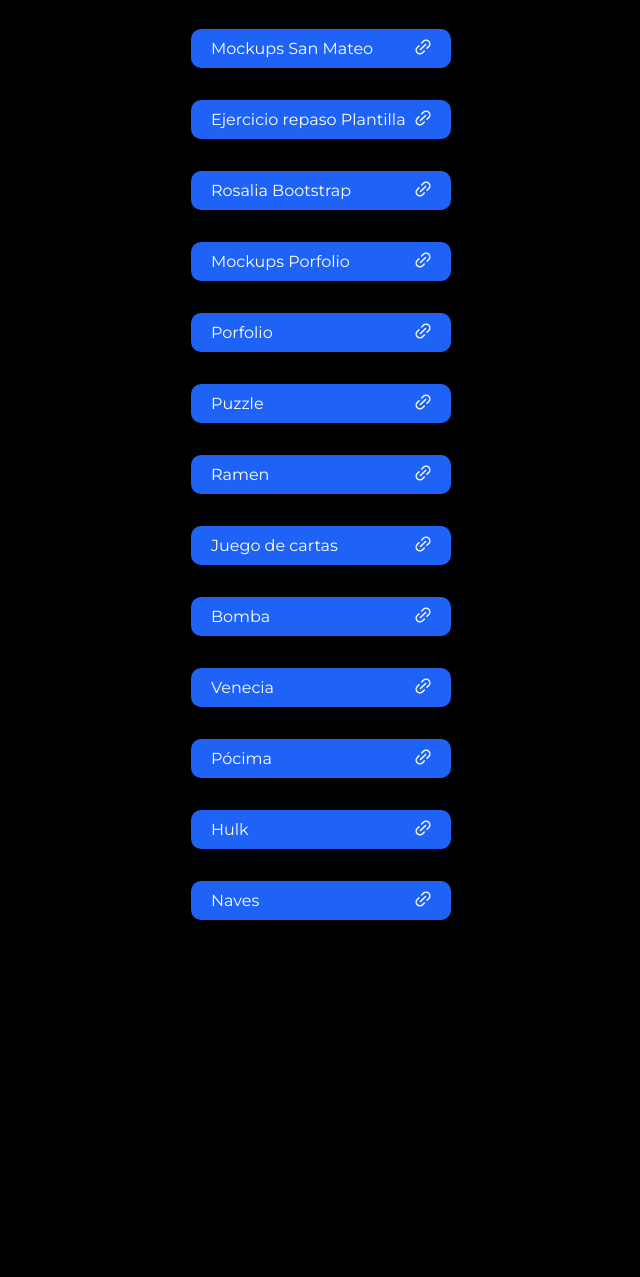
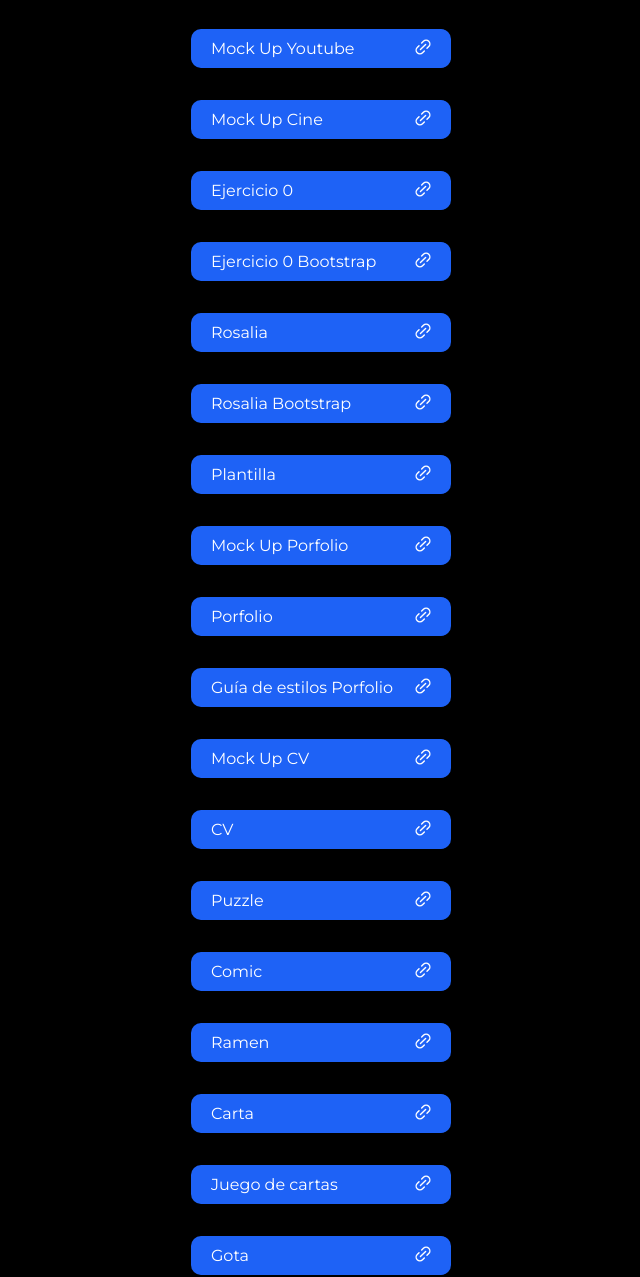
Before and after one commit to RodrigoMurilloBannuelos/Repositorio_DIW, a plain HTML site: page index.html in a window 1280 px wide. Shown: the part 195-1472 px from the top of the page, without its empty margins (319-959 px from the left). Before the commit the page ends 1131 px from the top, so only its background shows below. Drawn offline with nearby package versions, Linux system fonts and the light colour scheme.

Commit message:
first commit

```diff
--- a/index.html
+++ b/index.html
@@ -12,19 +12,30 @@
 		<h1>Proyectos de <span id="first">Dise&ntilde;o </span><br>de <span id="second">Intefaces Web</span></h1>
 	</div>
 	<div id="links">
-		<a href="#">Mockups San Mateo <ion-icon name="link-outline"></ion-icon></a>
-		<a href="#">Ejercicio repaso Plantilla <ion-icon name="link-outline"></ion-icon></a>
+		<a href="#">Mock Up Youtube <ion-icon name="link-outline"></ion-icon></a>
+		<a href="#">Mock Up Cine <ion-icon name="link-outline"></ion-icon></a>
+		<a href="#">Ejercicio 0 <ion-icon name="link-outline"></ion-icon></a>
+		<a href="#">Ejercicio 0 Bootstrap <ion-icon name="link-outline"></ion-icon></a>
+		<a href="#">Rosalia <ion-icon name="link-outline"></ion-icon></a>
 		<a href="#">Rosalia Bootstrap <ion-icon name="link-outline"></ion-icon></a>
-		<a href="#">Mockups Porfolio <ion-icon name="link-outline"></ion-icon></a>
+		<a href="#">Plantilla <ion-icon name="link-outline"></ion-icon></a>
+		<a href="#">Mock Up Porfolio <ion-icon name="link-outline"></ion-icon></a>
 		<a href="#">Porfolio <ion-icon name="link-outline"></ion-icon></a>
+		<a href="#">Gu&iacute;a de estilos Porfolio <ion-icon name="link-outline"></ion-icon></a>
+		<a href="#">Mock Up CV <ion-icon name="link-outline"></ion-icon></a>
+		<a href="#">CV <ion-icon name="link-outline"></ion-icon></a>
 		<a href="#">Puzzle <ion-icon name="link-outline"></ion-icon></a>
+		<a href="#">Comic <ion-icon name="link-outline"></ion-icon></a>
 		<a href="#">Ramen <ion-icon name="link-outline"></ion-icon></a>
+		<a href="#">Carta <ion-icon name="link-outline"></ion-icon></a>
 		<a href="#">Juego de cartas <ion-icon name="link-outline"></ion-icon></a>
+		<a href="#">Gota <ion-icon name="link-outline"></ion-icon></a>
 		<a href="#">Bomba <ion-icon name="link-outline"></ion-icon></a>
 		<a href="#">Venecia <ion-icon name="link-outline"></ion-icon></a>
 		<a href="#">Pócima <ion-icon name="link-outline"></ion-icon></a>
 		<a href="#">Hulk <ion-icon name="link-outline"></ion-icon></a>
 		<a href="#">Naves <ion-icon name="link-outline"></ion-icon></a>
+		<a href="#">Gu&iacute;a de estilos Naves <ion-icon name="link-outline"></ion-icon></a>
 	</div>
 <script type="module" src="https://unpkg.com/ionicons@7.1.0/dist/ionicons/ionicons.esm.js"></script>
 <script nomodule src="https://unpkg.com/ionicons@7.1.0/dist/ionicons/ionicons.js"></script>
```
